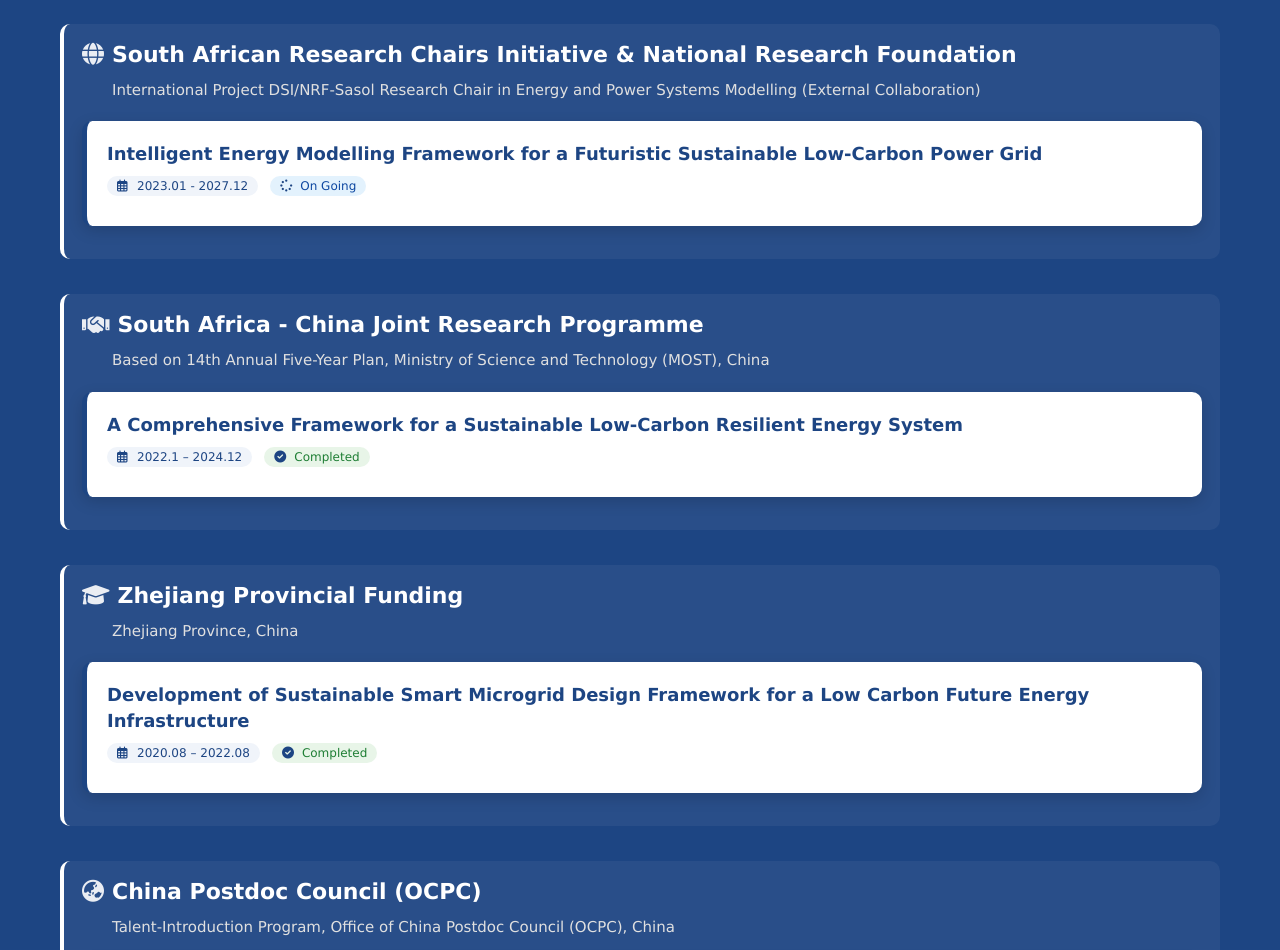
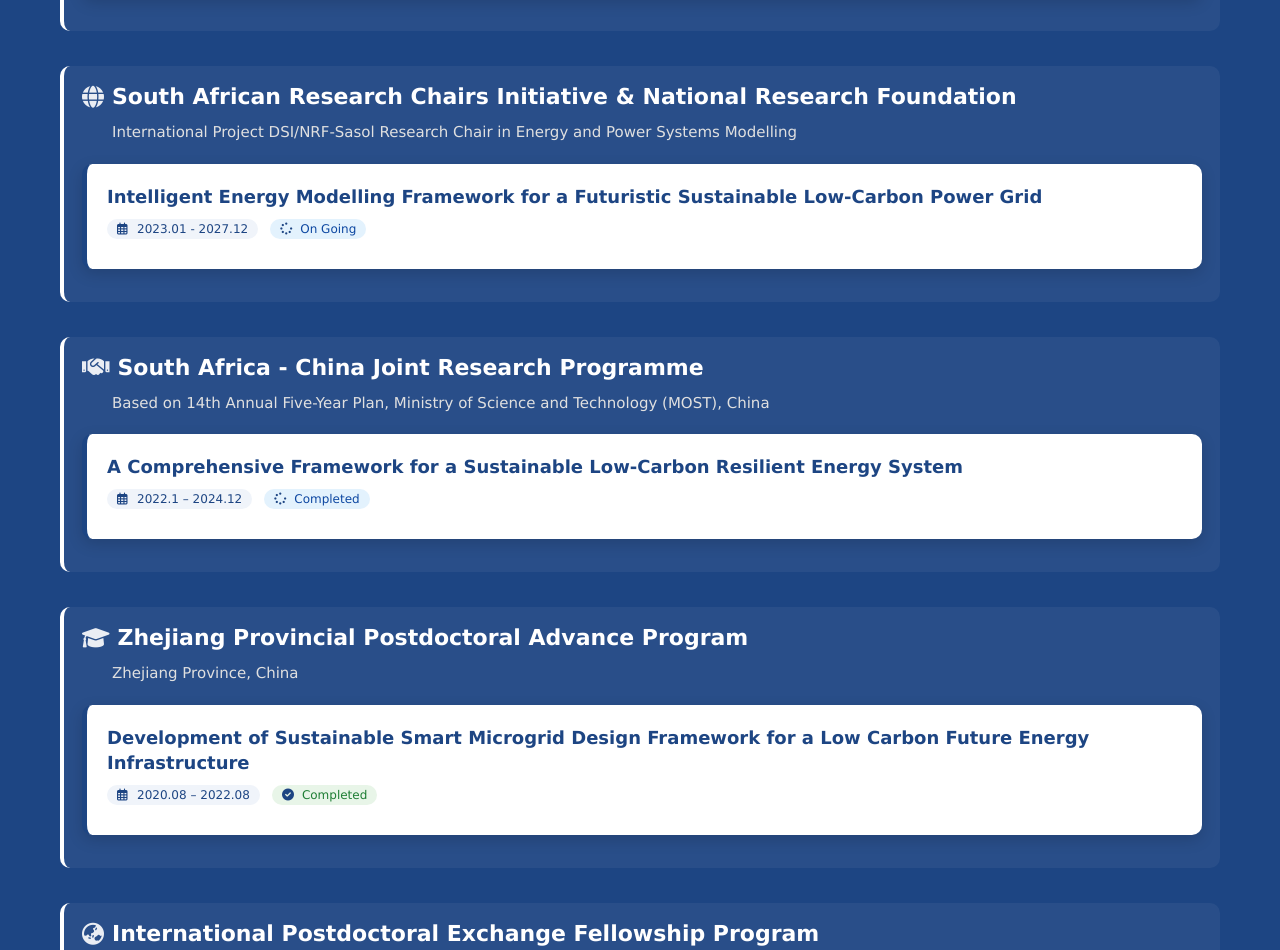
Before and after one commit to acertainbanana/regent_website, a plain HTML site: page project.html in a window 1280 px wide. Shown: the part 1150-2100 px from the top of the page. Drawn offline with Linux system fonts and the light colour scheme.

Commit message:
Update project.html

```diff
--- a/project.html
+++ b/project.html
@@ -58,9 +58,11 @@
 <!-- Projects Container -->
 <div class="projects-container">
 
-    <!-- National Natural Science Foundation of China (NSFC)-->
+    <!-- Research Fund for International Scientists of National Natural Science Foundation of China (NSFC)
+ -->
   <div class="funding-section">
-    <h2><i class="fas fa-flask"></i> Natural Science Foundation of China (NSFC) </h2>
+    <h2><i class="fas fa-handshake"></i> Research Fund for International Scientists of NSFC</h2>
+    <div class="funding-desc">Funded by National Natural Science Foundation of China (NSFC) </div>
 
     <ul class="project-list">
       <li class="project-item">
@@ -108,7 +110,7 @@
     <!-- International Project DSI/NRF -->
   <div class="funding-section">
     <h2><i class="fas fa-globe"></i>  South African Research Chairs Initiative & National Research Foundation</h2>
-    <div class="funding-desc">International Project DSI/NRF-Sasol Research Chair in Energy and Power Systems Modelling (External Collaboration)</div>
+    <div class="funding-desc">International Project DSI/NRF-Sasol Research Chair in Energy and Power Systems Modelling</div>
 
     <ul class="project-list">
       <li class="project-item">
@@ -131,7 +133,7 @@
         <div class="project-title">A Comprehensive Framework for a Sustainable Low-Carbon Resilient Energy System</div>
         <div class="project-meta">
           <span class="project-dates"><i class="far fa-calendar-alt"></i> 2022.1 – 2024.12</span>
-          <span class="project-status status-completed"><i class="fas fa-check-circle"></i> Completed</span>
+          <span class="project-status status-ongoing"><i class="fas fa-spinner"></i> Completed</span>
         </div>
       </li>
     </ul>
@@ -139,7 +141,7 @@
 
     <!-- Zhejiang Provincial Postdoctoral Advance Program -->
   <div class="funding-section">
-    <h2><i class="fas fa-graduation-cap"></i> Zhejiang Provincial Funding</h2>
+    <h2><i class="fas fa-graduation-cap"></i> Zhejiang Provincial Postdoctoral Advance Program</h2>
     <div class="funding-desc">Zhejiang Province, China</div>
 
     <ul class="project-list">
@@ -155,7 +157,7 @@
 
 	<!-- International Postdoctoral Exchange Fellowship Program -->
   <div class="funding-section">
-    <h2><i class="fas fa-globe-asia"></i> China Postdoc Council (OCPC) </h2>
+    <h2><i class="fas fa-globe-asia"></i> International Postdoctoral Exchange Fellowship Program</h2>
     <div class="funding-desc">Talent-Introduction Program, Office of China Postdoc Council (OCPC), China</div>
 
     <ul class="project-list">
```
